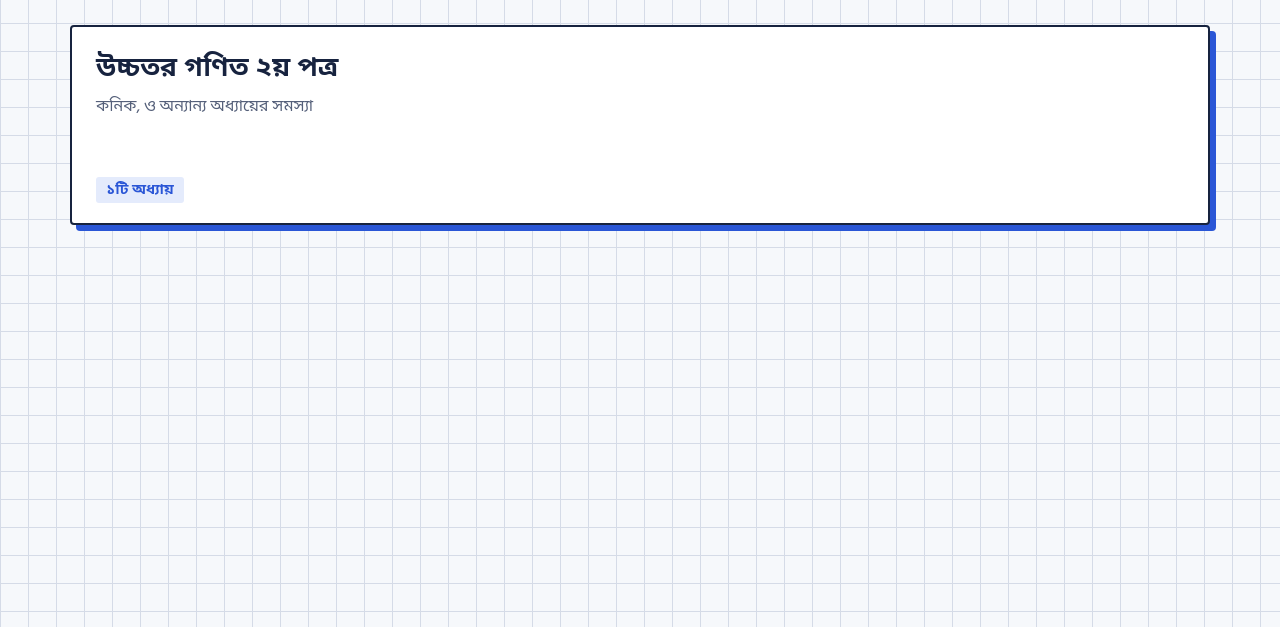
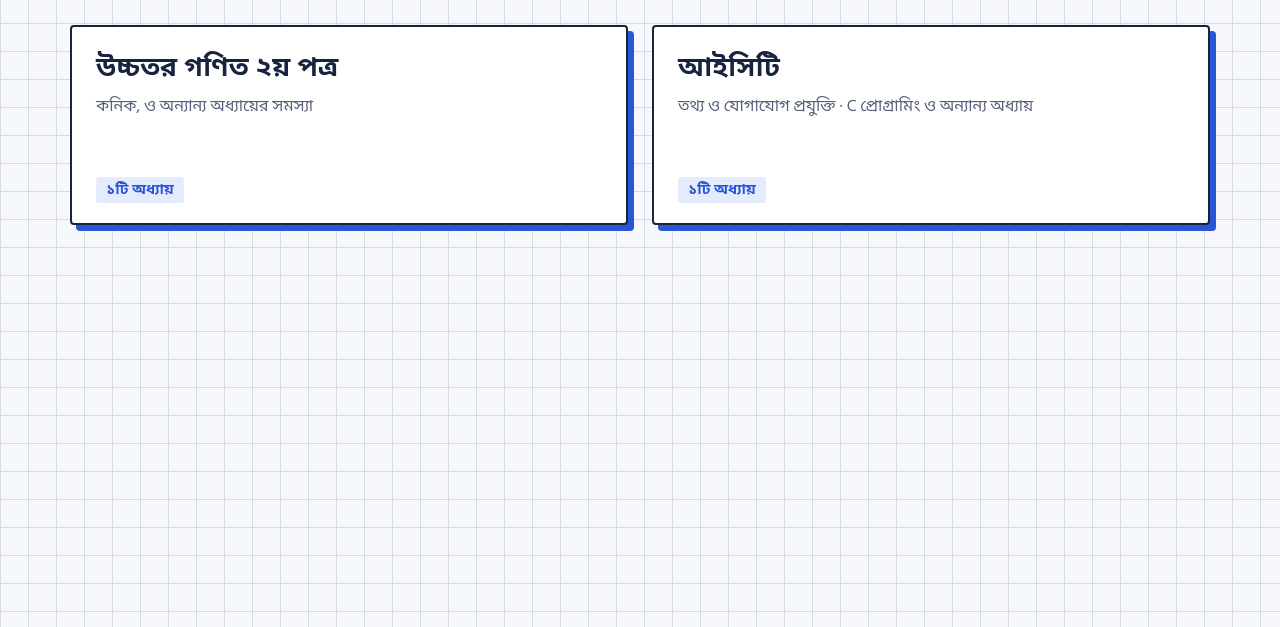
Before and after one commit to Sakhiur2022/suheera-study-tracker, a plain HTML site: page practice/index.html in a window 1280 px wide. Shown: the part 173-800 px from the top of the page. Drawn offline with Linux system fonts and the light colour scheme.

Commit message:
feat: update topic counts and add ICT section to practice page

```diff
--- a/practice/index.html
+++ b/practice/index.html
@@ -22,6 +22,11 @@
       <span class="box-desc">কনিক, ও অন্যান্য অধ্যায়ের সমস্যা</span>
       <span class="box-meta">১টি অধ্যায়</span>
     </a></li>
+    <li><a class="box" href="ict/index.html">
+      <span class="box-title">আইসিটি</span>
+      <span class="box-desc">তথ্য ও যোগাযোগ প্রযুক্তি · C প্রোগ্রামিং ও অন্যান্য অধ্যায়</span>
+      <span class="box-meta">১টি অধ্যায়</span>
+    </a></li>
   </ul>
   </main>
 </body>
```
Also changed, not shown: index.html (+1 -1 lines).
